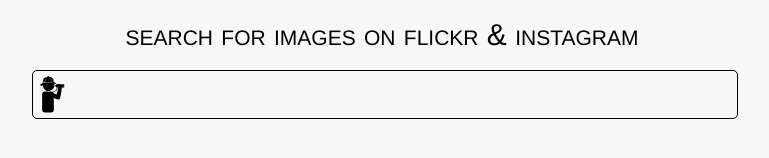
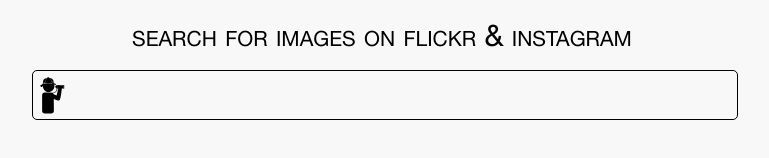
Before and after one commit to ashield/Flictagram, a plain HTML site: page index.html in a window 1280 px wide. Shown: the part 180-338 px from the top of the page, 258-1027 px from the left. Drawn offline with nearby package versions, Linux system fonts and the light colour scheme.

Commit message:
Eleven
@font face included

```diff
--- /dev/null
+++ b/ie-only.css
@@ -0,0 +1,11 @@
+#tag {
+	width: 100%;
+	text-align: left;
+	font-size: 40px;
+	margin-top: 20px;
+	font-family: "Helvetica Neue";
+	background-image: none;
+	background-color: inherit;
+	border: solid 1px black;
+	border-radius: 5px;
+}
--- a/style.css
+++ b/style.css
@@ -1,6 +1,6 @@
 body {
 	background-color: rgb(248, 248, 248);
-	font-family: "Helvetica Neue";
+	font-family: 'HelveticaNeue'
 }
 
 #container {
@@ -20,9 +20,9 @@
 #tag {
 	width: 100%;
 	text-align: left;
-	font-size: 40px;
+	font-size: 30px;
 	margin-top: 20px;
-	font-family: "Helvetica Neue";
+	font-family: "HelveticaNeue";
 	background-image: url(explorer.svg);
 	background-repeat:no-repeat;
    	background-position:left;
@@ -131,3 +131,10 @@
     -o-animation-name: shake;
     animation-name: shake;
 }
+
+/* Fonts */
+@font-face {
+    font-family: 'HelveticaNeue';
+    src:url('font/HelveticaNeue.ttf') format('truetype');
+	src:url('font/HelveticaNeue.otf')
+}
```
Also changed, not shown: index.html (+3 -0 lines), font/HelveticaNeue.otf (added), font/HelveticaNeue.ttf (added).
